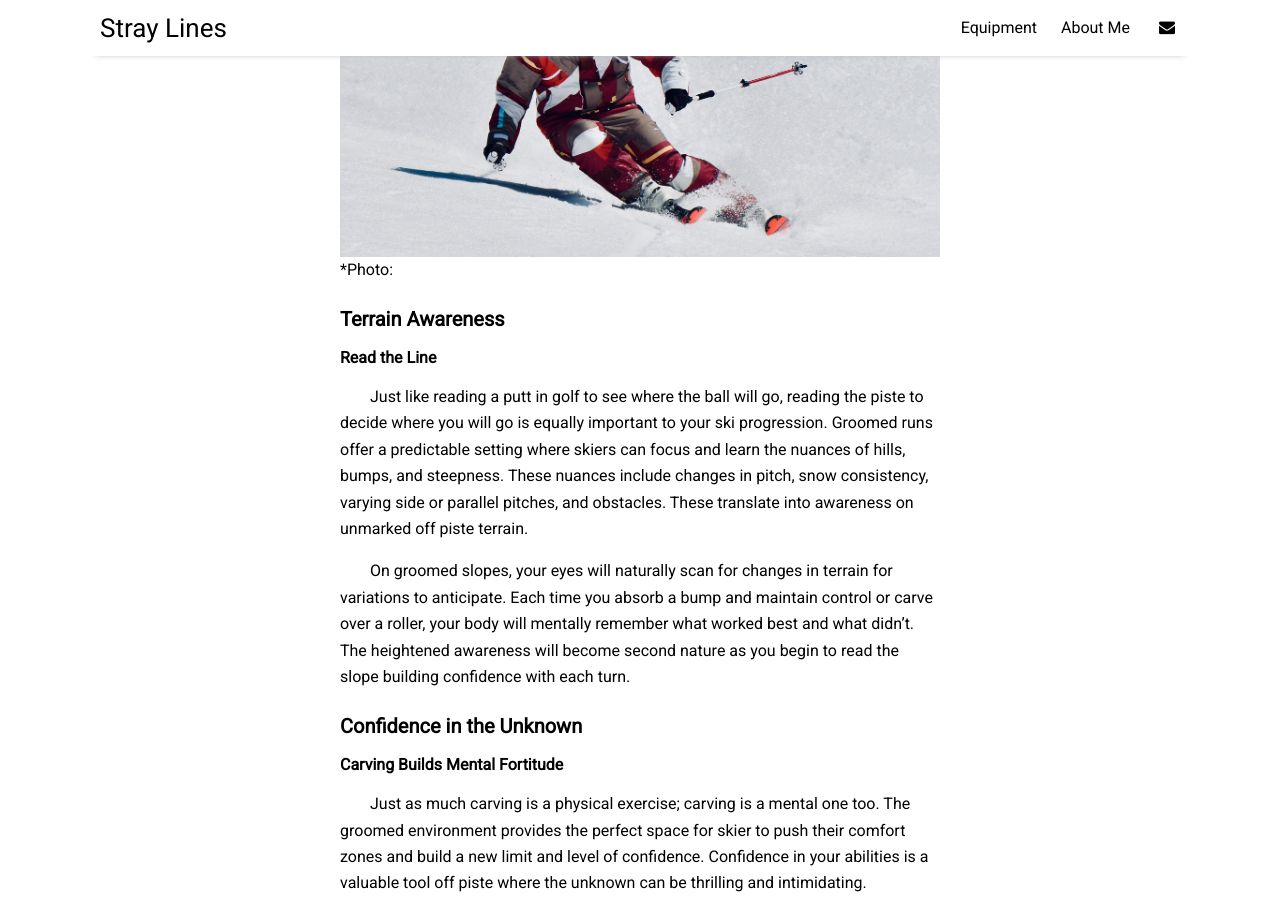
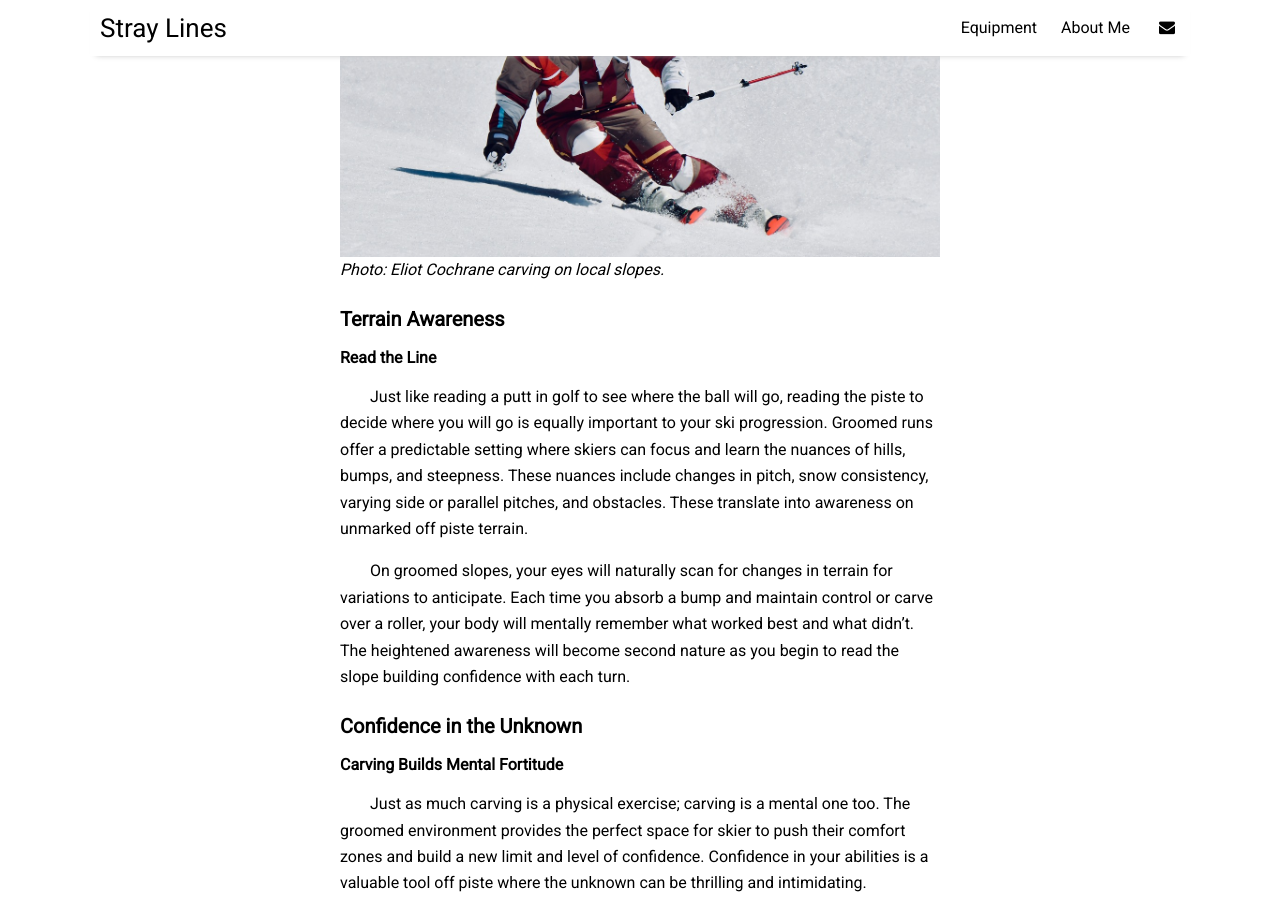
Before and after one commit to eliotcochrane/eliotcochrane.github.io, a Jekyll site: the page built from _posts/2023-12-31-lost-art-of-carving.md, in a window 1280 px wide and 900 px high, scrolled down 2513 px. Built offline with Jekyll 4.4.1, drawn with Linux system fonts in a browser that asks for light colours; nearby versions of some CDN libraries.

Commit message:
Update 2023-12-31-lost-art-of-carving.md

```diff
--- a/_posts/2023-12-31-lost-art-of-carving.md
+++ b/_posts/2023-12-31-lost-art-of-carving.md
@@ -41,7 +41,7 @@ Carving isn't just about perfecting turns; it's a full-body workout. The sustain
 The strength and endurance mainly focuses on the legs but the core strength is one part that keeps it all together. On piste, a weak core will wreck havoc on weight distribution resulting in imbalance and unsatisfying turns. The muscular endurance and strength developed on the groomed slopes will give you resilience allowing you do handle any powder conditions with control and stamina.
 
 ![Myself carving on the the local slope](/assets/img/eliot_carving_yuda.jpeg)
-*Photo:
+*Photo: Eliot Cochrane carving on local slopes.*
 
 ### Terrain Awareness
 #### Read the Line
```
